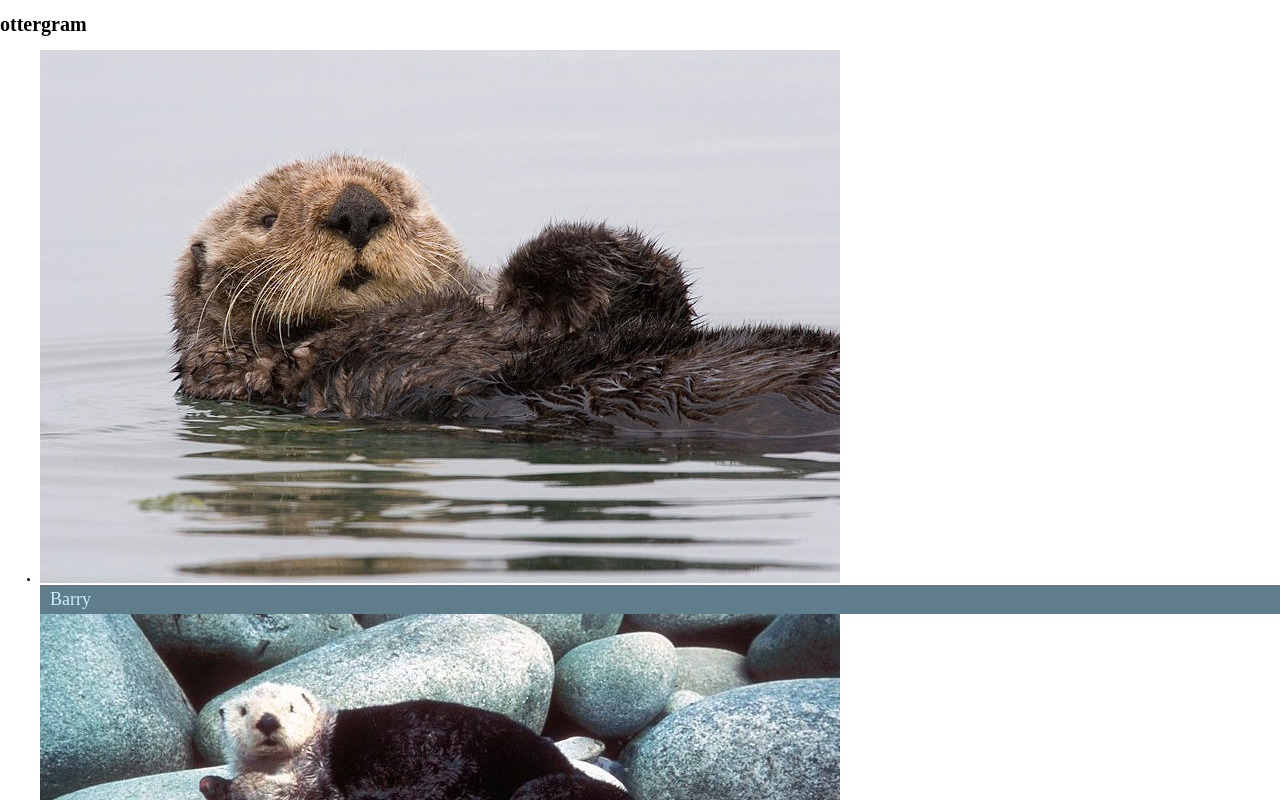
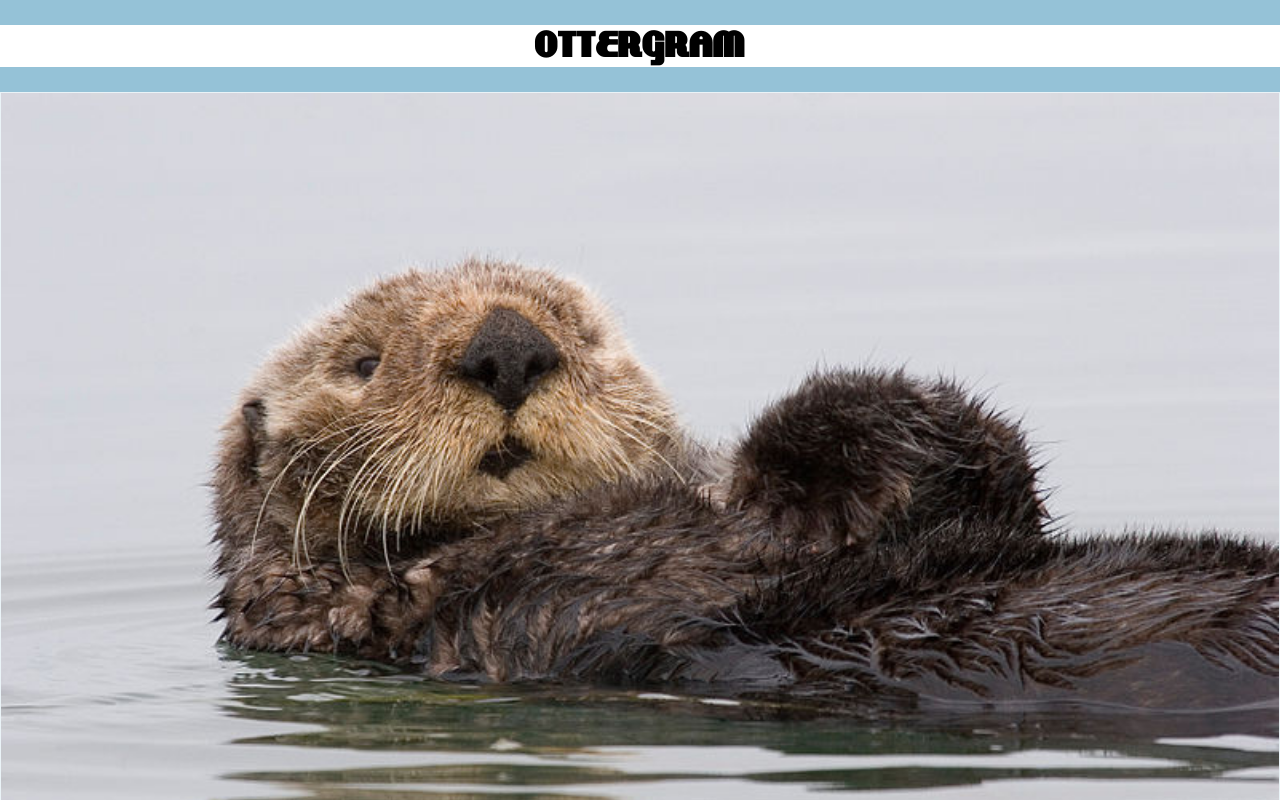
Before and after one commit to JBriggs666/ottergram, a plain HTML site: page index.html in a window 1280 px wide. Shown: the top 800 px of the page. Drawn offline with nearby package versions, Linux system fonts and the light colour scheme.

Commit message:
finished Chapter 3

```diff
--- a/index.html
+++ b/index.html
@@ -10,36 +10,36 @@
 
 <body>
   <header>
-    <h1>ottergram</h1>
+    <h1 class="logo-text">ottergram</h1>
   </header>
-  <ul>
-    <li>
+  <ul class="thumbnail-list">
+    <li class="thumbnail-item">
       <a href="#">
-          <img src="img/otter1.jpg" alt="Barry the otter">
+          <img class="thumbnail-image" src="img/otter1.jpg" alt="Barry the otter">
           <span class="thumbnail-title">Barry</span>
         </a>
     </li>
-    <li>
+    <li class="thumbnail-item">
       <a href="#">
-          <img src="img/otter2.jpg" alt="Robin the otter">
+          <img class="thumbnail-image" src="img/otter2.jpg" alt="Robin the otter">
           <span class="thumbnail-title">Robin</span>
         </a>
     </li>
-    <li>
+    <li class="thumbnail-item">
       <a href="#">
-          <img src="img/otter3.jpg" alt="Maurice the otter">
+          <img class="thumbnail-image" src="img/otter3.jpg" alt="Maurice the otter">
           <span class="thumbnail-title">Maurice</span>
         </a>
     </li>
-    <li>
+    <li class="thumbnail-item">
       <a href="#">
-          <img src="img/otter4.jpg" alt="Lesley the otter">
+          <img class="thumbnail-image" src="img/otter4.jpg" alt="Lesley the otter">
           <span class="thumbnail-title">Lesley</span>
         </a>
     </li>
-    <li>
+    <li class="thumbnail-item">
       <a href="#">
-          <img src="img/otter5.jpg" alt="Barbara the otter">
+          <img class="thumbnail-image" src="img/otter5.jpg" alt="Barbara the otter">
           <span class="thumbnail-title">Barbara</span>
         </a>
     </li>
--- a/stylesheets/styles.css
+++ b/stylesheets/styles.css
@@ -1,9 +1,50 @@
+@font-face {
+font-family: 'lakeshore';
+font-style: normal;
+font-weight: normal;
+src: url('fonts/LAKESHOR-webfont.eot');
+src: url('fonts/LAKESHOR-webfont.eot?#iefix') format('embedded-opentype'),
+     url('fonts/LAKESHOR-webfont.woff') format('woff'),
+     url('fonts/LAKESHOR-webfont.ttf') format('truetype'),
+     url('fonts/LAKESHOR-webfont.svg#lakeshore') format('svg');
+}
+
 body {
+  background: rgb(149, 194, 215);
   font-size: 10px;
 }
 
 a {
   text-decoration: none;
+}
+
+.logo-text {
+  background: white;
+
+  font-family: lakeshore;
+  font-size: 37px;
+  text-align: center;
+  text-transform: uppercase;
+}
+
+.thumbnail-item + .thumbnail-item {
+  margin-top: 10px;
+}
+
+.thumbnail-item {
+  border: 1px solid rgb(100%, 100%, 100%);
+  border: 1px solid rgba(100%, 100%, 100%, 0.8);
+  display: block;
+}
+
+.thumbnail-list {
+  list-style: none;
+  padding: 0;
+}
+
+.thumbnail-image {
+  display: block;
+  width: 100%;
 }
 
 .thumbnail-title {
```
Also changed, not shown: stylesheets/fonts/LAKESHOR-webfont.ttf (added), stylesheets/fonts/LAKESHOR-webfont.woff (added), 2 other files.
